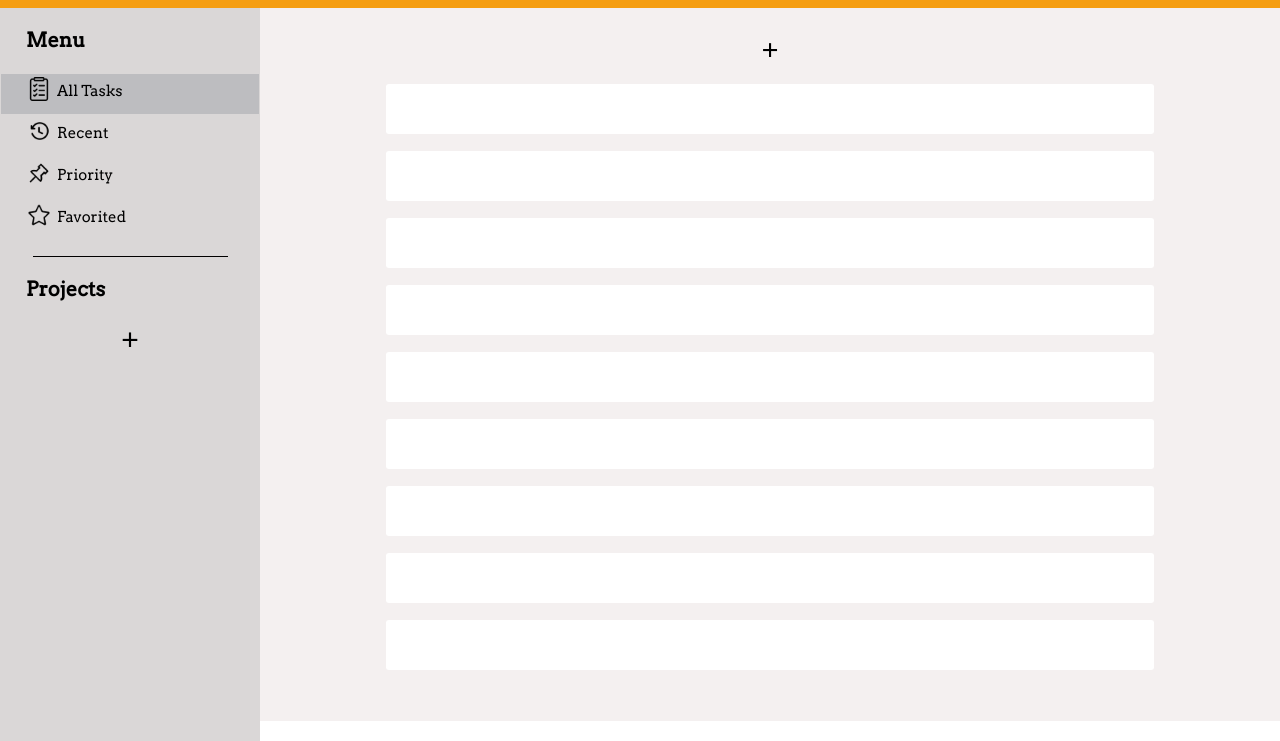
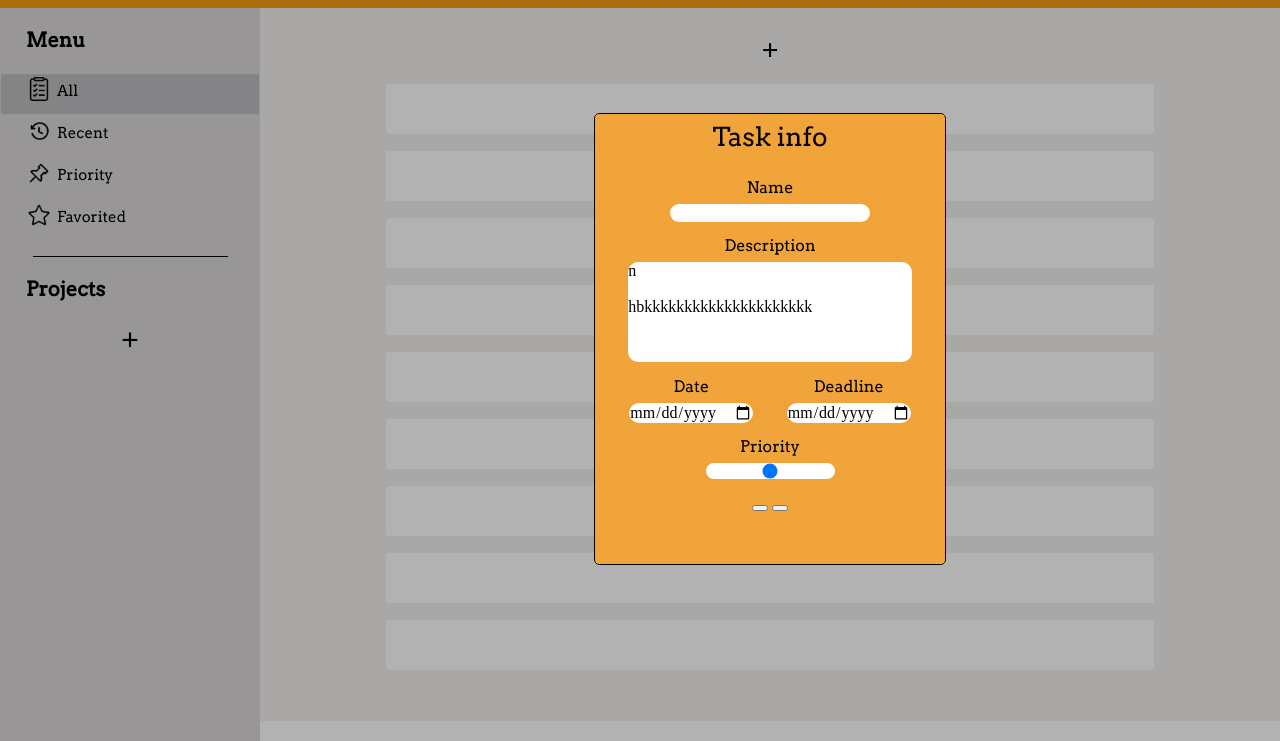
Before and after one commit to Mnduku/To-Do-List, a website built with webpack: page dist/index.html in a window 1280 px wide. Shown: the part 79-820 px from the top of the page. Built offline with Linux system fonts and the light colour scheme.

Commit message:
styling updates

```diff
--- a/src/format.css
+++ b/src/format.css
@@ -94,3 +94,24 @@ body{
     padding-left: 24%;
     font-family: myfont;
 }
+.taskform{
+    width: 90%;
+    height: 90%;
+    display: flex;
+    flex-direction: column;
+    align-items: center;
+    justify-content: space-around;
+}
+.formdiv{
+    width: 100%;
+    display: flex;
+    flex-direction: column;
+    align-items: center;
+}
+.dates{
+    width: 100%;
+    display: flex;
+    flex-direction: row;
+    justify-content: space-evenly;
+    align-content: space-between;
+}
--- a/src/modules.js
+++ b/src/modules.js
@@ -4,7 +4,7 @@ function taskinfo(a,b,c,d,e,f,g){
     this.date = c
     this.due = d
     this.priority = e
-    this.goals = f
+    this.favorites = f
     this.completion =  g
     console.log("sinjfjnf")
     return this
--- a/src/style.css
+++ b/src/style.css
@@ -6,14 +6,15 @@
     font-family: myfontbold;
     src: url(fonts/ab.ttf);
 }
-p{
-    font-family: myfont;
+
+p, a, label, legend{
+        color: black;
+        font-family: myfont;
 }
-a{
-    color: black;
-    font-family: myfont;
+legend{
+    font-size: 26px;
+    margin-bottom: 10px;
 }
-
 .pheader{
     font-size: 33px;
     margin-left: 40px;
@@ -139,13 +140,30 @@ a{
 }
 
 .optionpane{
-    visibility: hidden;
     position: absolute;
     margin-top: 10vh;
     height: 450px;
     width: 350px;
     border-radius: 5px;
-    background: rgb(255, 255, 255);
+    background: rgba(239, 153, 33, 0.885);
     box-shadow: 0 0 0 1000px rgba(0, 0, 0, .3);
     box-shadow: 0 0 0 100vmax rgba(0, 0, 0, .3);
+    border: 1px solid rgb(3, 3, 3);
+    display: flex;
+    justify-content: center;
 }
+.tinput{
+    all: unset;
+    background-color: white;
+    border-radius: 10px;
+}
+#tinput1{
+    text-align: center;
+}
+#tinput2{
+    height: 100px;
+    width: 90%;
+}
+.tlabel{
+    margin-bottom: 7px;
+}
```
Also changed, not shown: dist/index.html, dist/main.js.
